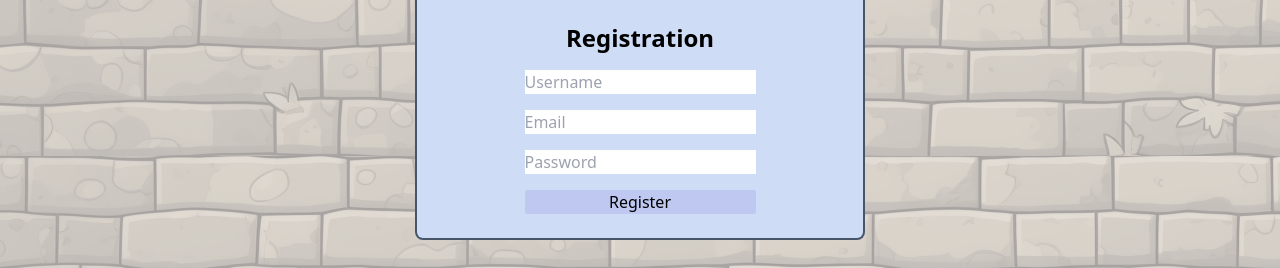
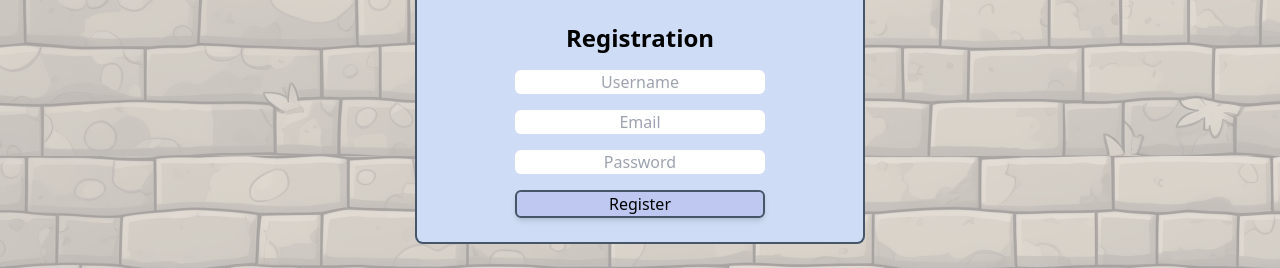
Before and after one commit to james-hanna/pixelpizza, a React (Create React App) app: page /login in a window 1280 px wide. Both pictures are taken after a click on the button "Register". Shown: the part 231-499 px from the top of the page. Built offline with nearby package versions, Linux system fonts and the light colour scheme; the HTML template or start-up script is replaced by a standard one; a web font is replaced by a local one.

Commit message:
login and authcontext included

```diff
--- a/package.json
+++ b/package.json
@@ -7,6 +7,7 @@
     "@testing-library/react": "^13.4.0",
     "@testing-library/user-event": "^13.5.0",
     "axios": "^1.4.0",
+    "jwt-decode": "^3.1.2",
     "nodemon": "^2.0.22",
     "react": "^18.2.0",
     "react-dom": "^18.2.0",
--- a/src/App.js
+++ b/src/App.js
@@ -4,9 +4,11 @@ import wall from "./assets/icons/trimmed-stone-wall-t.png";
 import Navbar from "./components/Navbar";
 import Dashboard from "./components/Dashboard";
 import Login from "./components/Login";
+import { AuthProvider } from "./AuthContext";
 
 function App() {
   return (
+    <AuthProvider>
       <div className="bg-repeat" style={{ backgroundImage: `url(${wall})` }}>
         <div className="flex justify-center">
           <div className="flex flex-col min-h-screen max-w-[2448px]">
@@ -18,6 +20,7 @@ function App() {
           </div>
         </div>
       </div>
+    </AuthProvider>
   );
 }
 
--- /dev/null
+++ b/src/AuthContext.js
@@ -0,0 +1,33 @@
+import React, { createContext, useEffect, useState } from "react";
+import jwt_decode from "jwt-decode";
+
+export const AuthContext = createContext();
+
+export const AuthProvider = ({ children }) => {
+  const [user, setUser] = useState(null);
+
+  // Load user data from localStorage on component mount
+  useEffect(() => {
+    const token = localStorage.getItem("token");
+    if (token) {
+      const decodedToken = jwt_decode(token);
+      const { userId, username } = decodedToken;
+      setUser({ userId, username });
+    }
+  }, []);
+
+  // Update localStorage when user state changes
+  useEffect(() => {
+    if (user) {
+      localStorage.setItem("token", user.token);
+    } else {
+      localStorage.removeItem("token");
+    }
+  }, [user]);
+
+  return (
+    <AuthContext.Provider value={{ user, setUser }}>
+      {children}
+    </AuthContext.Provider>
+  );
+};
--- a/src/components/Login.js
+++ b/src/components/Login.js
@@ -1,7 +1,10 @@
 import React, { useState } from "react";
 import { registerUser, loginUser } from "../api";
+import { useNavigate } from "react-router-dom";
 
 const LoginRegistrationForm = () => {
+  const navigate = useNavigate();
+  const [newError, setNewError] = useState(null);
   const [activeTab, setActiveTab] = useState("login");
   const [registerData, setRegisterData] = useState({
     username: "",
@@ -24,27 +27,58 @@ const LoginRegistrationForm = () => {
 
     try {
       // Call the registerUser API function
-      console.log("registerData", registerData);
       const response = await registerUser(registerData);
+      // If registration is successful
       console.log("Registration successful!", response);
+      setNewError("Registration successful!");
+      setTimeout(() => {
+        setNewError(null);
+        navigate("/");
+      }, 3000);
+
       // You can add your own logic for handling the successful registration
+      // For example, redirecting the user to a different page or displaying a success message
     } catch (error) {
       console.error("Registration failed!", error);
+      // If there's an error during registration
       // You can add your own logic for handling the registration error
+
+      setNewError(error.response.data.error); // Update the error message field to response.data.message
     }
   };
+
+  // //Login Logic
+  // const handleLoginSubmit = async (e) => {
+  //   e.preventDefault();
+  //   try {
+  //     // Call the loginUser API function
+  //     const response = await loginUser(loginData);
+  //     // If the Call was successful
+  //     console.log("Login successful!", response);
+  //     const { token, username, email } = response;
+  //     setNewError(null);
+  //     console.log("token:", token, "username:", username, "email:", email);
+  //     setUser({ token, username, email });
+  //     navigate("/");
+  //   } catch (error) {
+  //     console.error("Login failed!", error);
+  //   }
+  // };
 
   //Login Logic
   const handleLoginSubmit = async (e) => {
     e.preventDefault();
     try {
-      // Call the loginUser API function
       const response = await loginUser(loginData);
-      console.log("Login successful!", response);
-      // You can add your own logic for handling the successful login
+      const { token } = response;
+
+      // Store the token in localStorage
+      localStorage.setItem("token", token);
+
+      setNewError(null);
+      navigate("/");
     } catch (error) {
       console.error("Login failed!", error);
-      // You can add your own logic for handling the login error
     }
   };
 
@@ -88,9 +122,12 @@ const LoginRegistrationForm = () => {
         {activeTab === "login" ? (
           <div className="container flex flex-col items-center">
             <h2 className="text-2xl font-bold mb-4">Login</h2>
-            <form className="mb-6 flex flex-col" onSubmit={handleLoginSubmit}>
+            <form
+              className="mb-6 flex flex-col w-[250px]"
+              onSubmit={handleLoginSubmit}
+            >
               <input
-                className="input mb-4"
+                className="input mb-4 text-center rounded-md"
                 type="text"
                 name="username"
                 placeholder="Username"
@@ -98,15 +135,18 @@ const LoginRegistrationForm = () => {
                 onChange={handleLoginInputChange}
               />
               <input
-                className="input mb-4"
+                className="input mb-4 text-center rounded-md"
                 type="password"
                 name="password"
                 placeholder="Password"
                 value={loginData.password}
                 onChange={handleLoginInputChange}
               />
+              {newError && (
+                <p className="text-red-500 mb-4 text-center">{newError}</p>
+              )}
               <button
-                className="btn bg-greyblue3 rounded-sm mt-[40px]"
+                className="btn bg-greyblue3 rounded-md mt-[40px] border-2 border-slate-600"
                 type="submit"
               >
                 Login
@@ -117,11 +157,11 @@ const LoginRegistrationForm = () => {
           <div className="container flex flex-col items-center">
             <h2 className="text-2xl font-bold mb-4">Registration</h2>
             <form
-              className="mb-6 flex flex-col"
+              className="mb-6 flex flex-col w-[250px] "
               onSubmit={handleRegisterSubmit}
             >
               <input
-                className="input mb-4"
+                className="input mb-4 text-center rounded-md "
                 type="text"
                 name="username"
                 placeholder="Username"
@@ -129,7 +169,7 @@ const LoginRegistrationForm = () => {
                 onChange={handleRegisterInputChange}
               />
               <input
-                className="input mb-4"
+                className="input mb-4 text-center rounded-md"
                 type="email"
                 name="email"
                 placeholder="Email"
@@ -137,14 +177,29 @@ const LoginRegistrationForm = () => {
                 onChange={handleRegisterInputChange}
               />
               <input
-                className="input mb-4"
+                className="input mb-4 text-center rounded-md"
                 type="password"
                 name="password"
                 placeholder="Password"
                 value={registerData.password}
                 onChange={handleRegisterInputChange}
               />
-              <button className="btn bg-greyblue3 rounded-sm" type="submit">
+              {newError &&
+                newError ===
+                  "Username or email already exists"(
+                    <p className="text-red-500 mb-4 text-center">{newError}</p>
+                  )}
+              {newError &&
+                newError ===
+                  "Registration successful"(
+                    <p className="text-green-500 mb-4 text-center">
+                      {newError}
+                    </p>
+                  )}
+              <button
+                className="btn bg-greyblue3 rounded-md border-2 border-slate-600 shadow-md"
+                type="submit"
+              >
                 Register
               </button>
             </form>
--- a/src/components/Navbar.js
+++ b/src/components/Navbar.js
@@ -1,12 +1,14 @@
-import React from "react";
+import React, { useContext } from "react";
 import { Link } from "react-router-dom";
 import { FaBars } from "react-icons/fa";
 import Typist from "react-typist-component";
 import pizza_icon from "../assets/icons/pizza-v1.gif";
 import { HoverEffectColor } from "../effects/HoverEffects";
+import { AuthContext } from "../AuthContext";
 
 const Navbar = () => {
   const [isOpen, setIsOpen] = React.useState(false);
+  const { user } = useContext(AuthContext);
 
   const toggleNav = () => {
     setIsOpen(!isOpen);
@@ -95,6 +97,21 @@ const Navbar = () => {
                   {HoverEffectColor("hover:text-blue-700", "Tracker")}
                 </Link>
               </li>
+              {user ? (
+                <li>
+                  <Link
+                    to="/profile"
+                    smooth="true"
+                    duration={500}
+                    className="text-gray-800 cursor-pointer"
+                  >
+                    {HoverEffectColor(
+                      "hover:text-blue-700",
+                      user && user.username
+                    )}
+                  </Link>
+                </li>
+              ) : (
                 <li>
                   <Link
                     to="/login"
@@ -105,6 +122,7 @@ const Navbar = () => {
                     {HoverEffectColor("hover:text-blue-700", "Log in")}
                   </Link>
                 </li>
+              )}
             </ul>
           </div>
 
```
Also changed, not shown: 1 other file (tests, documents, lock files or other folders). Lines whose indentation alone changed are shown as unchanged.
